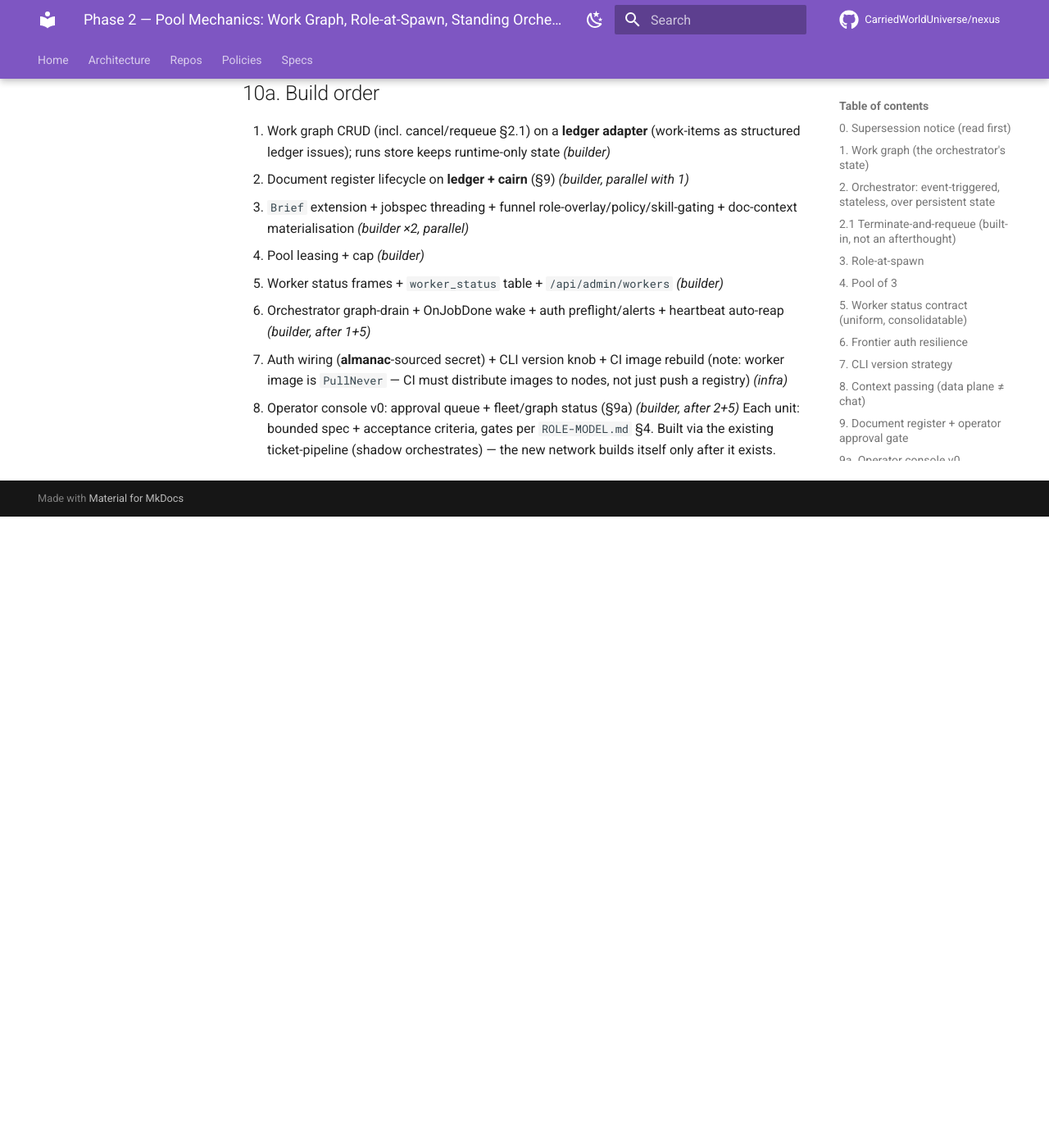
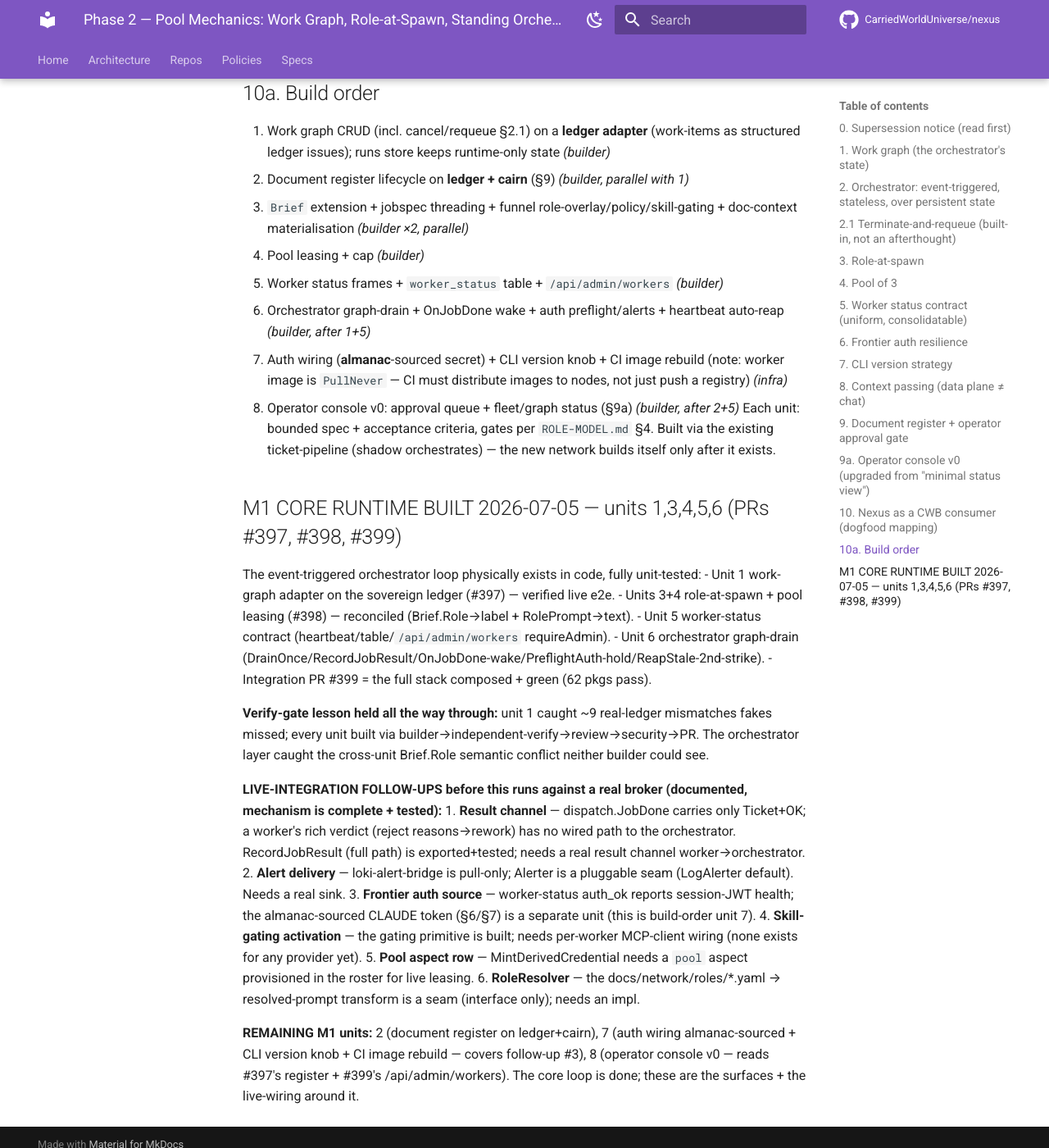
Before and after one commit to CarriedWorldUniverse/nexus, an MkDocs documentation site: the page built from docs/network/PHASE2-DESIGN.md, in a window 1280 px wide and 1400 px high, scrolled down 6125 px. Shown: the whole window at 82% size. Built offline with MkDocs 1.6.1 and Material for MkDocs 9.7.7, drawn with Linux system fonts in a browser that asks for light colours; comment, search, counter and statistics services are not loaded; before the commit the page ends 6755 px from its top, so only the background shows below that.

Commit message:
M1 CORE RUNTIME built - units 1,3,4,5,6 (PRs 397/398/399). Event-triggered orchestrator loop exists in code + tested. Recorded the 6 live-integration follow-ups and remaining units 2/7/8.
Co-Authored-By: Claude Fable 5 <noreply@anthropic.com>

Change-Id: zlrrkuovryzvypzkswwykkrtqtpnomrtzrxoqqkypwnwukkoqqxksnxzrkurmzmsn

```diff
--- a/docs/network/PHASE2-DESIGN.md
+++ b/docs/network/PHASE2-DESIGN.md
@@ -154,3 +154,23 @@ AUDIT finding that reshapes this section: **nexus's CWB-client integration alrea
 7. Auth wiring (**almanac**-sourced secret) + CLI version knob + CI image rebuild (note: worker image is `PullNever` — CI must distribute images to nodes, not just push a registry)  *(infra)*
 8. Operator console v0: approval queue + fleet/graph status (§9a)  *(builder, after 2+5)*
 Each unit: bounded spec + acceptance criteria, gates per `ROLE-MODEL.md` §4. Built via the existing ticket-pipeline (shadow orchestrates) — the new network builds itself only after it exists.
+
+## M1 CORE RUNTIME BUILT 2026-07-05 — units 1,3,4,5,6 (PRs #397, #398, #399)
+The event-triggered orchestrator loop physically exists in code, fully unit-tested:
+- Unit 1 work-graph adapter on the sovereign ledger (#397) — verified live e2e.
+- Units 3+4 role-at-spawn + pool leasing (#398) — reconciled (Brief.Role→label + RolePrompt→text).
+- Unit 5 worker-status contract (heartbeat/table/`/api/admin/workers` requireAdmin).
+- Unit 6 orchestrator graph-drain (DrainOnce/RecordJobResult/OnJobDone-wake/PreflightAuth-hold/ReapStale-2nd-strike).
+- Integration PR #399 = the full stack composed + green (62 pkgs pass).
+
+**Verify-gate lesson held all the way through:** unit 1 caught ~9 real-ledger mismatches fakes missed; every unit built via builder→independent-verify→review→security→PR. The orchestrator layer caught the cross-unit Brief.Role semantic conflict neither builder could see.
+
+**LIVE-INTEGRATION FOLLOW-UPS before this runs against a real broker (documented, mechanism is complete + tested):**
+1. **Result channel** — dispatch.JobDone carries only Ticket+OK; a worker's rich verdict (reject reasons→rework) has no wired path to the orchestrator. RecordJobResult (full path) is exported+tested; needs a real result channel worker→orchestrator.
+2. **Alert delivery** — loki-alert-bridge is pull-only; Alerter is a pluggable seam (LogAlerter default). Needs a real sink.
+3. **Frontier auth source** — worker-status auth_ok reports session-JWT health; the almanac-sourced CLAUDE token (§6/§7) is a separate unit (this is build-order unit 7).
+4. **Skill-gating activation** — the gating primitive is built; needs per-worker MCP-client wiring (none exists for any provider yet).
+5. **Pool aspect row** — MintDerivedCredential needs a `pool` aspect provisioned in the roster for live leasing.
+6. **RoleResolver** — the docs/network/roles/*.yaml → resolved-prompt transform is a seam (interface only); needs an impl.
+
+**REMAINING M1 units:** 2 (document register on ledger+cairn), 7 (auth wiring almanac-sourced + CLI version knob + CI image rebuild — covers follow-up #3), 8 (operator console v0 — reads #397's register + #399's /api/admin/workers). The core loop is done; these are the surfaces + the live-wiring around it.
```
